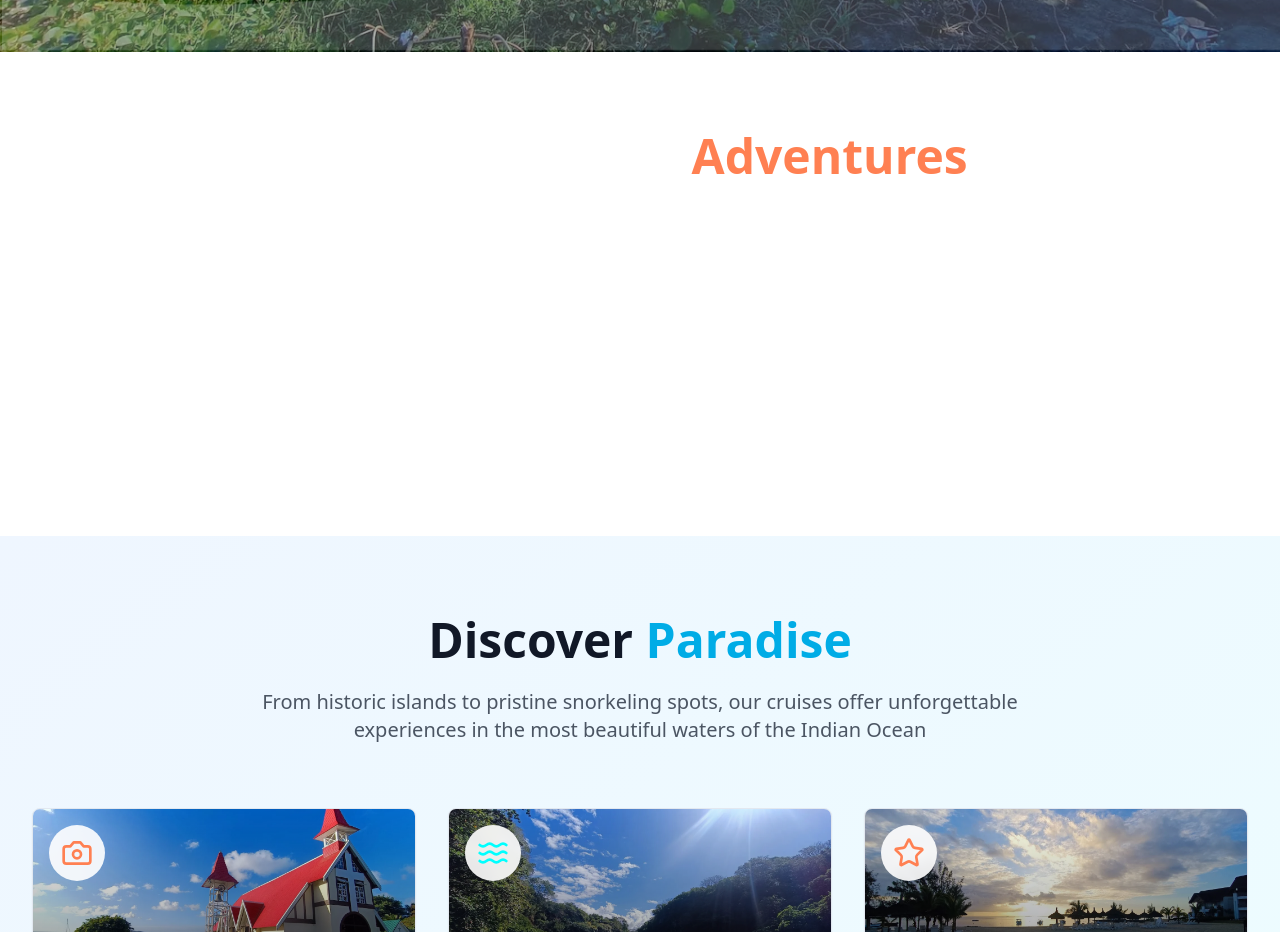
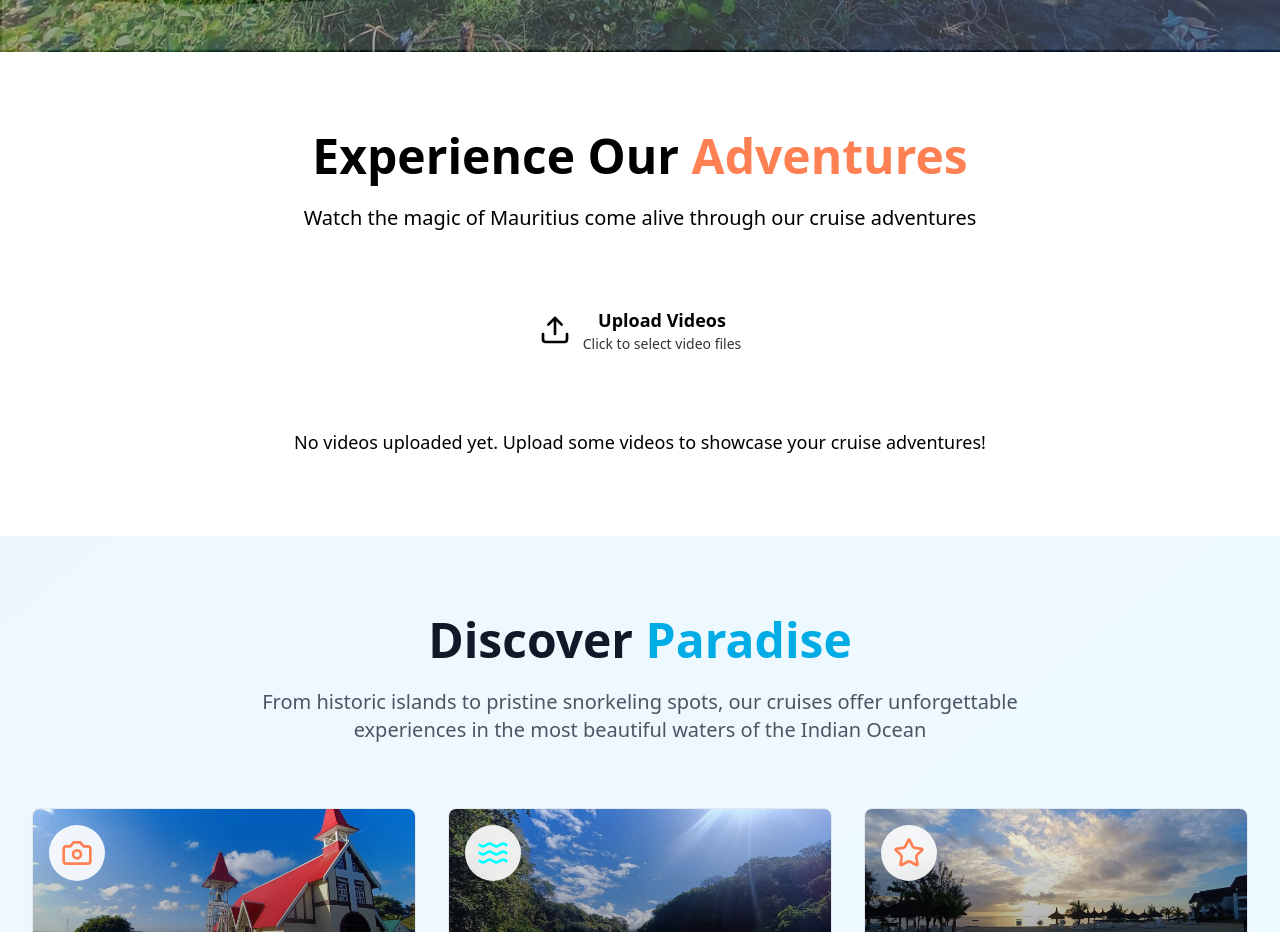
Before and after one commit to carnat232/turquoise-tales-cruises, a React (Vite) app: page / in a window 1280 px wide. Shown: the part 820-1752 px from the top of the page. Built offline with nearby package versions, Linux system fonts and the light colour scheme.

Commit message:
Fix: Video section font and layout
Change the white font in the Video section to black and adjust the layout to display two videos side-by-side.

```diff
--- a/src/components/VideoSection.tsx
+++ b/src/components/VideoSection.tsx
@@ -29,10 +29,10 @@ const VideoSection = () => {
     <section className="py-20 bg-gradient-to-br from-ocean-blue to-turquoise">
       <div className="max-w-7xl mx-auto px-4 sm:px-6 lg:px-8">
         <div className="text-center mb-12">
-          <h2 className="text-4xl md:text-5xl font-bold text-white mb-6">
+          <h2 className="text-4xl md:text-5xl font-bold text-black mb-6">
             Experience Our <span className="text-coral">Adventures</span>
           </h2>
-          <p className="text-xl text-white/90 max-w-3xl mx-auto">
+          <p className="text-xl text-black max-w-3xl mx-auto">
             Watch the magic of Mauritius come alive through our cruise adventures
           </p>
         </div>
@@ -41,10 +41,10 @@ const VideoSection = () => {
         <div className="mb-12 text-center">
           <label htmlFor="video-upload" className="cursor-pointer">
             <div className="inline-flex items-center gap-3 bg-white/20 backdrop-blur-sm border-2 border-dashed border-white/40 rounded-lg px-8 py-6 hover:bg-white/30 transition-all duration-300">
-              <Upload className="h-8 w-8 text-white" />
-              <div className="text-white">
+              <Upload className="h-8 w-8 text-black" />
+              <div className="text-black">
                 <div className="text-lg font-semibold">Upload Videos</div>
-                <div className="text-sm text-white/80">Click to select video files</div>
+                <div className="text-sm text-black/80">Click to select video files</div>
               </div>
             </div>
           </label>
@@ -58,9 +58,9 @@ const VideoSection = () => {
           />
         </div>
 
-        {/* Video Grid */}
+        {/* Video Grid - Changed to 2 columns */}
         {videos.length > 0 && (
-          <div className="grid grid-cols-1 md:grid-cols-2 lg:grid-cols-3 gap-6">
+          <div className="grid grid-cols-1 md:grid-cols-2 gap-6 max-w-4xl mx-auto">
             {videos.map((videoUrl, index) => (
               <Card key={index} className="bg-white/10 backdrop-blur-sm border-white/20 overflow-hidden">
                 <CardContent className="p-0 relative group">
@@ -113,7 +113,7 @@ const VideoSection = () => {
         )}
 
         {videos.length === 0 && (
-          <div className="text-center text-white/80">
+          <div className="text-center text-black">
             <p className="text-lg">No videos uploaded yet. Upload some videos to showcase your cruise adventures!</p>
           </div>
         )}
```
